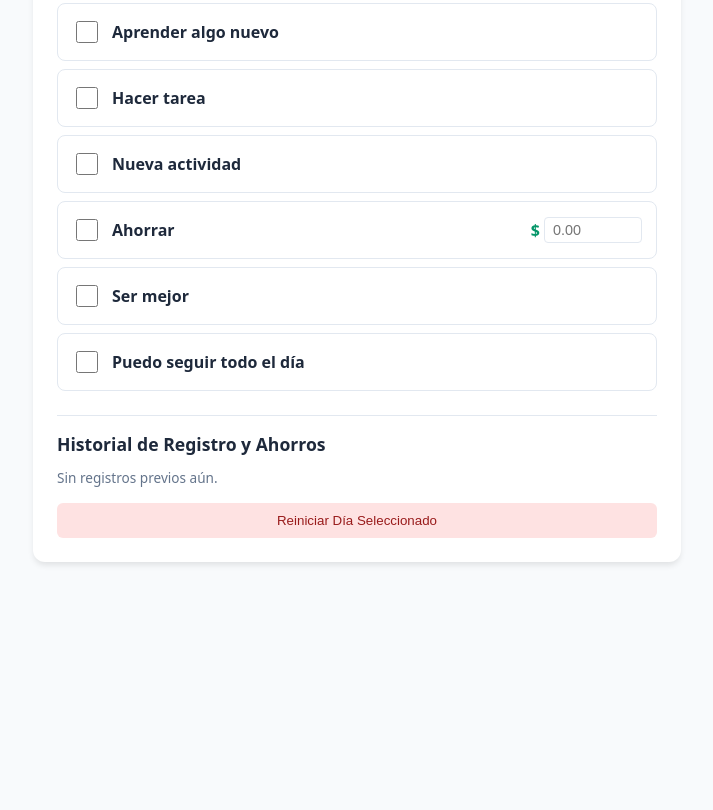
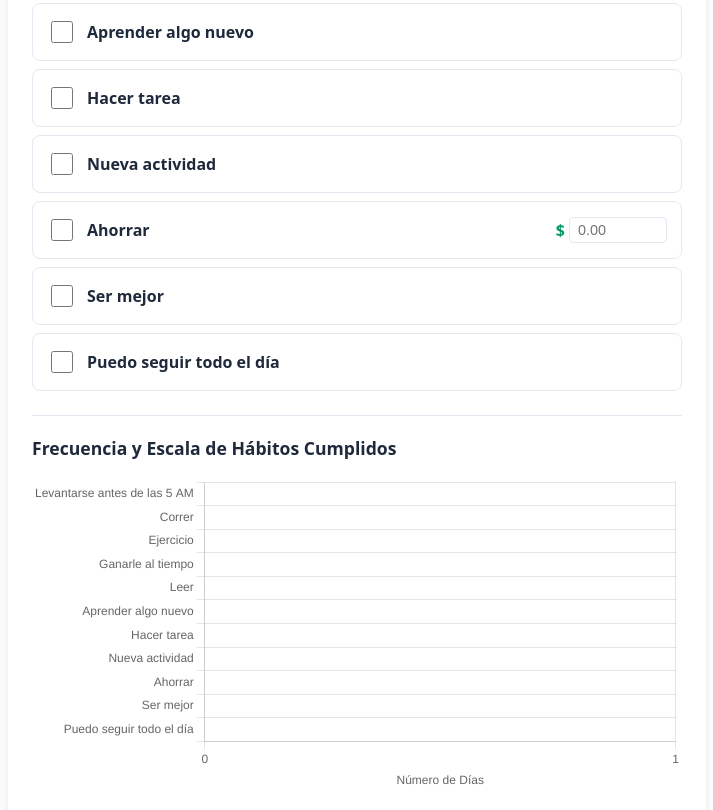
Before and after one commit to felix220romer/index.html, a plain HTML site: page index.html in a window 1280 px wide. Shown: the part 530-1340 px from the top of the page, without its empty margins (283-996 px from the left). Before the commit the page ends 1112 px from the top, so only its background shows below. Drawn offline with nearby package versions, Linux system fonts and the light colour scheme.

Commit message:
Integrate Chart.js and enhance layout styles
Added Chart.js for habit tracking visualization and updated styles for improved layout.

```diff
--- a/index.html
+++ b/index.html
@@ -4,6 +4,8 @@
     <meta charset="UTF-8">
     <meta name="viewport" content="width=device-width, initial-scale=1.0">
     <title>Control Diario de Hábitos y Ahorro</title>
+    <!-- Chart.js para renderizar la gráfica -->
+    <script src="https://cdn.jsdelivr.net/npm/chart.js"></script>
     <style>
         :root {
             --primary: #2563eb;
@@ -27,7 +29,7 @@
 
         .container {
             width: 100%;
-            max-width: 600px;
+            max-width: 650px;
             background: var(--card);
             padding: 24px;
             border-radius: 12px;
@@ -155,6 +157,23 @@
             outline: none;
         }
 
+        .chart-section {
+            border-top: 1px solid var(--border);
+            padding-top: 20px;
+            margin-bottom: 24px;
+        }
+
+        .chart-section h2 {
+            font-size: 1.1rem;
+            margin: 0 0 12px 0;
+        }
+
+        .chart-container {
+            position: relative;
+            height: 320px;
+            width: 100%;
+        }
+
         .history-section {
             border-top: 1px solid var(--border);
             padding-top: 16px;
@@ -217,6 +236,13 @@
 
     <div class="activity-list" id="activityList"></div>
 
+    <div class="chart-section">
+        <h2>Frecuencia y Escala de Hábitos Cumplidos</h2>
+        <div class="chart-container">
+            <canvas id="habitsChart"></canvas>
+        </div>
+    </div>
+
     <div class="history-section">
         <h2>Historial de Registro y Ahorros</h2>
         <div class="history-list" id="historyList"></div>
@@ -241,6 +267,7 @@
     ];
 
     let fullHistory = JSON.parse(localStorage.getItem('habitTrackerHistory')) || {};
+    let habitsChart = null;
 
     const dateInput = document.getElementById('selectedDate');
     dateInput.value = new Date().toISOString().split('T')[0];
@@ -293,6 +320,7 @@
         document.getElementById('statsText').innerText = `${completedCount} de ${total} completadas (${percentage}%)`;
 
         renderHistoryList();
+        renderChart();
     }
 
     function toggleActivity(id) {
@@ -360,6 +388,7 @@
         }
 
         renderHistoryList();
+        renderChart();
     }
 
     function saveToLocalStorage() {
@@ -395,6 +424,62 @@
         });
     }
 
+    function renderChart() {
+        const ctx = document.getElementById('habitsChart').getContext('2d');
+
+        const labels = activities.map(act => act.name);
+        const counts = activities.map(act => {
+            let totalTimes = 0;
+            Object.values(fullHistory).forEach(day => {
+                if (day.tasks && day.tasks[act.id]) {
+                    totalTimes++;
+                }
+            });
+            return totalTimes;
+        });
+
+        if (habitsChart) {
+            habitsChart.destroy();
+        }
+
+        habitsChart = new Chart(ctx, {
+            type: 'bar',
+            data: {
+                labels: labels,
+                datasets: [{
+                    label: 'Días completados',
+                    data: counts,
+                    backgroundColor: '#22c55e',
+                    borderColor: '#16a34a',
+                    borderWidth: 1,
+                    borderRadius: 4
+                }]
+            },
+            options: {
+                indexAxis: 'y',
+                responsive: true,
+                maintainAspectRatio: false,
+                scales: {
+                    x: {
+                        beginAtZero: true,
+                        ticks: {
+                            precision: 0
+                        },
+                        title: {
+                            display: true,
+                            text: 'Número de Días'
+                        }
+                    }
+                },
+                plugins: {
+                    legend: {
+                        display: false
+                    }
+                }
+            }
+        });
+    }
+
     function resetSelectedDay() {
         const currentDate = dateInput.value;
         if (confirm(`¿Quieres reiniciar los registros del día ${currentDate}?`)) {
```
